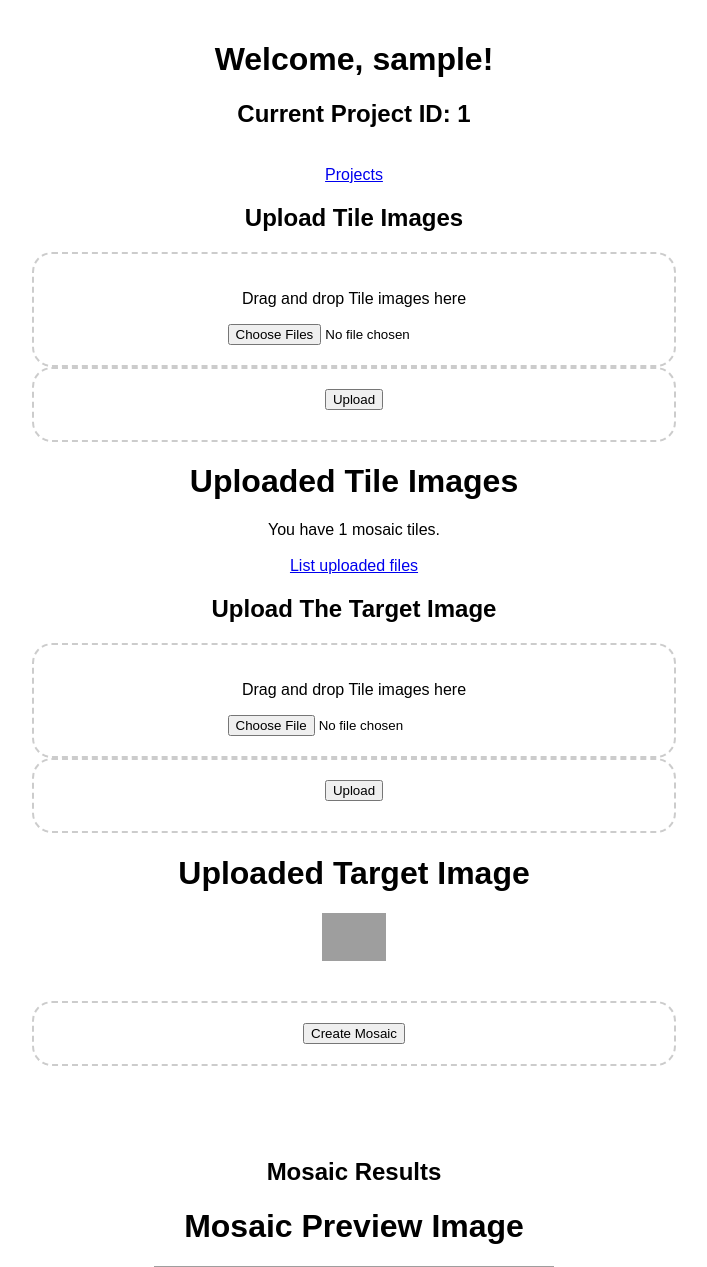
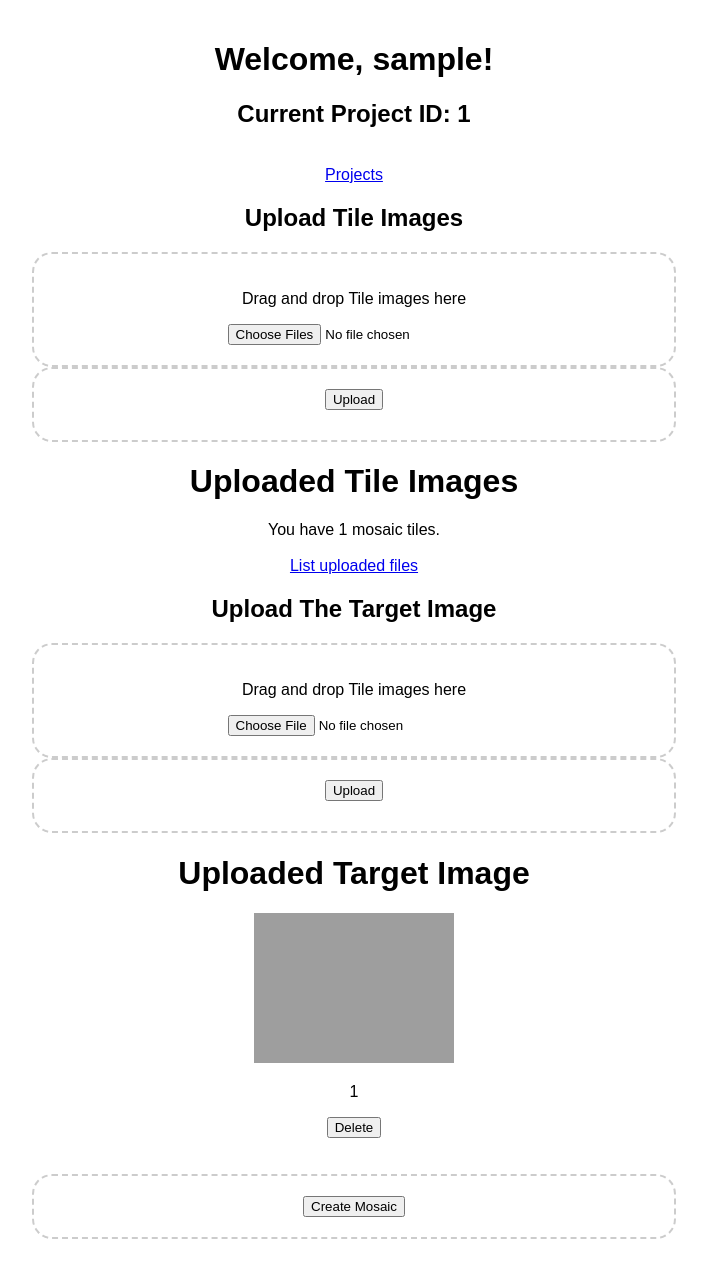
Before and after one commit to njligames/Mosaify-Website, a Flask app: page /mosaify in a window 1280 px wide. Shown: the top 1267 px of the page, without its empty margins (286-993 px from the left). Run offline with Flask 3, Linux system fonts and the light colour scheme; a user stored in the database is signed in; tables that the repository leaves empty hold one stand-in row (values such as "Sample post"); some libraries are stand-ins or nearby versions; grey boxes are pictures that could not be loaded.

Commit message:
be able to delete a target image

```diff
--- a/app/routes.py
+++ b/app/routes.py
@@ -315,6 +315,18 @@ def upload_tilefiles():
 
     return redirect(url_for('main.mosaify'))
 
+
+@main.route('/delete_targetimage/<int:image_id>', methods=['POST'])
+@login_required
+def delete_target_image(image_id):
+    image = MosaicTargetImages.query.get(image_id)
+    if image:
+        db.session.delete(image)
+        db.session.commit()
+        return jsonify(success=True), 200
+    else:
+        return jsonify(success=False, message="Image not found"), 404
+
 @main.route('/upload_targetfiles', methods=['POST'])
 @login_required
 def upload_targetfiles():
--- a/app/templates/mosaify.html
+++ b/app/templates/mosaify.html
@@ -285,11 +285,18 @@
         <div>
           <h1>Uploaded Target Image</h1>
           {% for file in target_files %}
-          <img
-            src="{{ url_for('main.uploaded_target_file', id=file) }}"
-            alt="{{ file }}"
-            style="max-width: 64px"
-          />
+
+          <div id="file-{{ file }}">
+            <img
+              src="{{ url_for('main.uploaded_target_file', id=file) }}"
+              alt="{{ file }}"
+              style="max-width: 200px"
+            />
+            <p>{{ file }}</p>
+            <button onclick="deleteTargetImage({{ file }})">Delete</button>
+          </div>
+
+
           {% endfor %}
         </div>
         <br />
@@ -344,6 +351,27 @@
       <div class="loader"></div>
       <p>Uploading music file, please be patient.</p>
     </div>
+
+    <!-- Start delete target image-->
+    <script>
+      function deleteTargetImage(imageId) {
+        fetch(`/delete_targetimage/${imageId}`, {
+          method: "POST",
+          headers: {
+            "Content-Type": "application/json",
+          },
+        })
+          .then((response) => response.json())
+          .then((data) => {
+            if (data.success) {
+              // Remove the image from the gallery
+              document.getElementById(`file-${imageId}`).remove();
+            } else {
+              alert(data.message);
+            }
+          });
+      }
+    </script>
 
     <!-- Start Tile Images -->
     <script>
```
